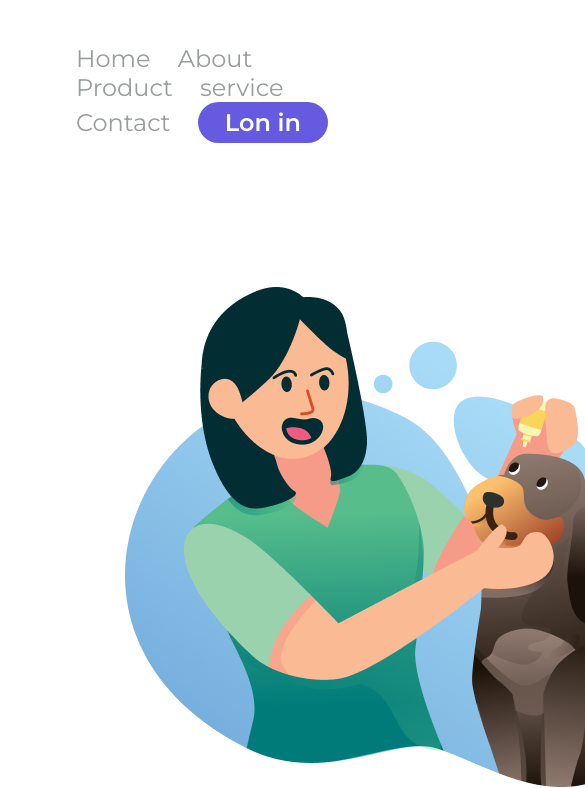
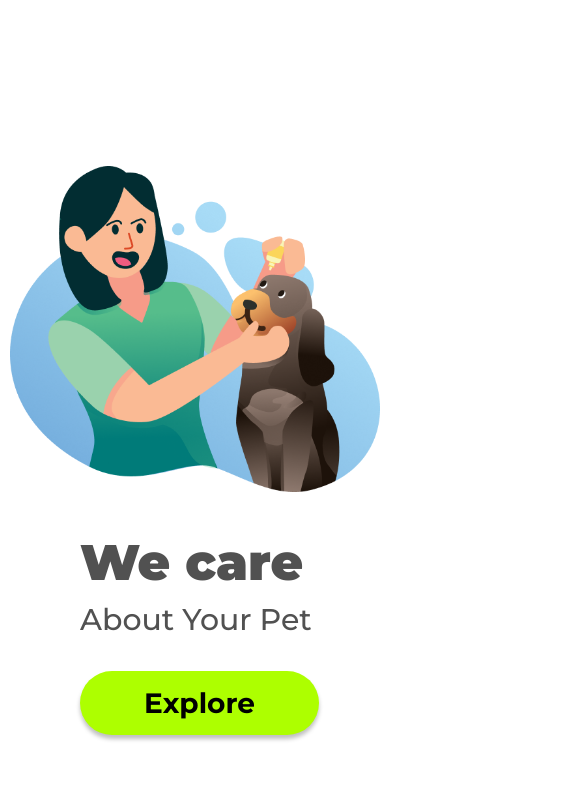
Before and after one commit to Lukas-swish/Projeto-We-Care, a plain HTML site: page index.html in a window 390 px wide. Shown: the top 788 px of the page, 585 px wide, since content can reach past the window. Drawn offline with Linux system fonts and the light colour scheme.

Commit message:
add cod CSS responsividade

```diff
--- a/style.css
+++ b/style.css
@@ -82,3 +82,54 @@ p{
 
 
 }
+
+
+@media screen and (max-width: 800px) {
+main{
+    margin: 0;
+    padding: 0;
+}
+
+section{
+    display: block;
+
+}
+    p{
+        display: none;
+    }
+
+    header{
+        display: none;
+    }
+
+    .img-logo {
+        width: 100%;
+        height: 50%;
+        display: block;
+        margin-top: 40%;
+        margin-left: 0;
+        padding: 10px;
+
+    }
+
+    h1{
+        width: 236px;
+        height: 52px;
+        font-size: 50px;
+    }
+
+    h2{
+        width: 232px;
+        height: 37px;
+        font-size: 30px;
+        margin: 30px 0 50px 0px;
+    }
+    .button-foot{
+        width: 239px;
+        height: 64px;
+        border-radius: 20.5;
+
+    }
+
+
+}
```
